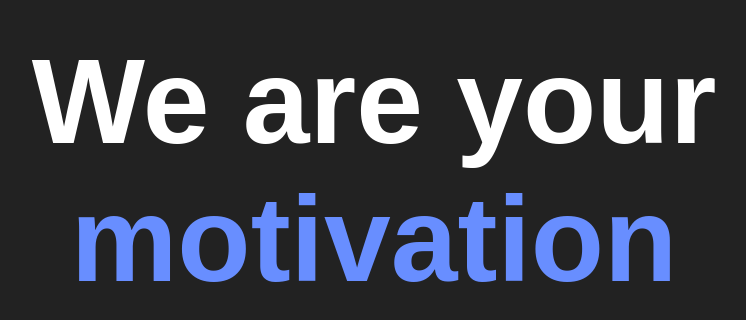
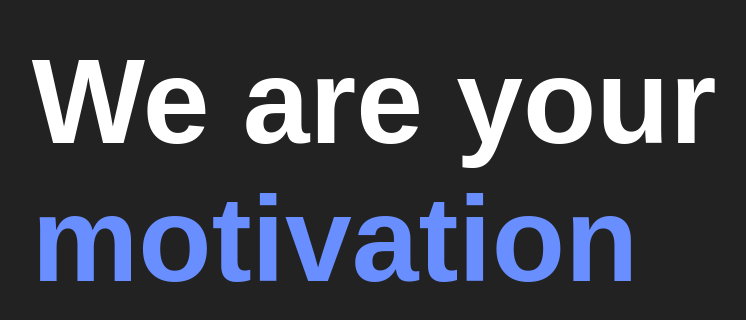
Before and after one commit to shipchik/ReactRustWebApp, a React (Create React App) app in the folder client/: page / in a window 1280 px wide. Shown: the part 230-550 px from the top of the page, without its empty margins (266-1012 px from the left). Built offline with nearby package versions, Linux system fonts and the light colour scheme; a web font is replaced by a local one.

Commit message:
Poshel Na Xuy

```diff
--- a/client/src/App.js
+++ b/client/src/App.js
@@ -1,5 +1,5 @@
 import './App.css';
-import Team from './Components/OurTeam/OurTeam';
+import Team from './Components/AboutUs/AboutUs';
 
 
 function App() {
--- a/client/src/Components/OurTeam/OurTeam.jsx
+++ b/client/src/Components/AboutUs/AboutUs.jsx
@@ -1,9 +1,9 @@
-import style from './OurTeam.modules.css'
+import style from './AboutUs.modules.css'
 
-function Team() {
+function About() {
     return (
         <div className='TeamPage'>
-            <header>
+            <header className={style.AboutHeader}>
                 <div className='ContentBox'>
                     <h1>We are your <p>motivation</p></h1>
                 </div>
@@ -17,4 +17,4 @@ function Team() {
     );
 }
 
-export default Team;
+export default About;
--- a/client/src/Components/OurTeam/OurTeam.modules.css
+++ b/client/src/Components/AboutUs/AboutUs.modules.css
@@ -1,7 +1,7 @@
 /*********************************************************************/
 /* HEADER */
 
-header{
+.AboutHeader{
     width: 100%;
 
     height: 100vh;
```
